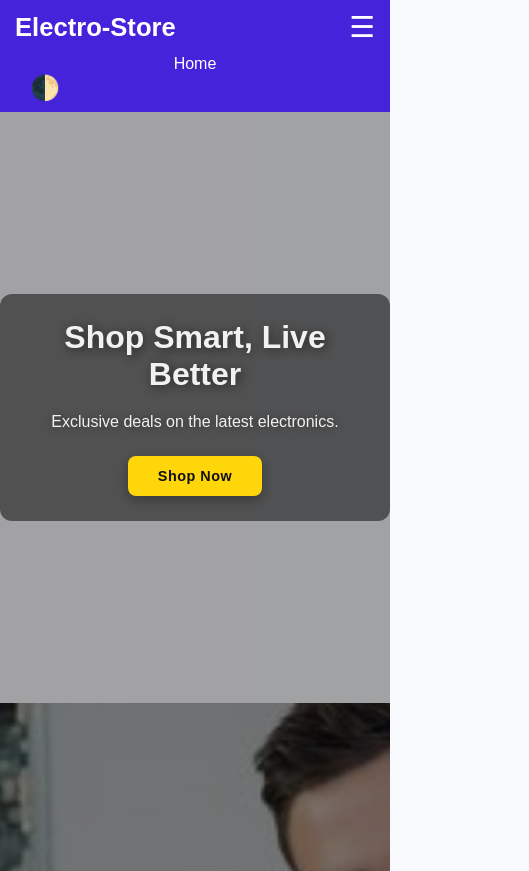
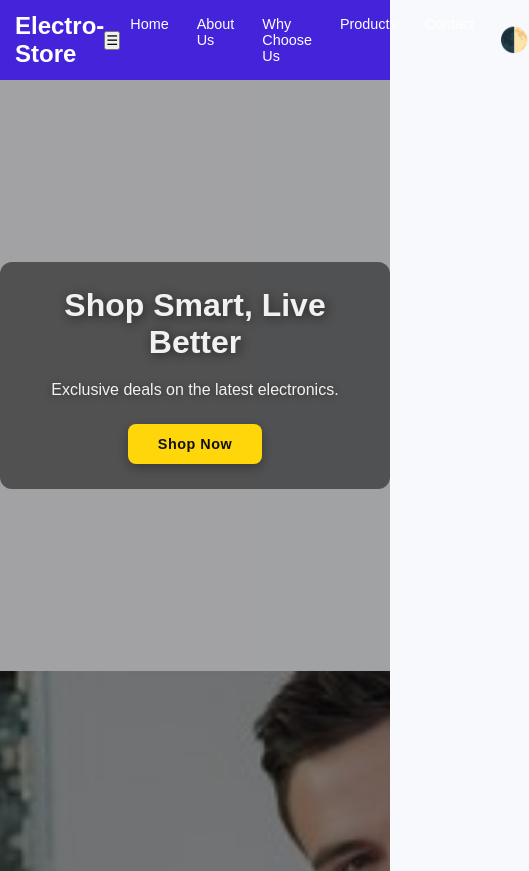
Before and after one commit to usharajbanshi/electronic-market, a plain HTML site: page index.html in a window 390 px wide. Shown: the top 871 px of the page, 529 px wide, since content can reach past the window. Drawn offline with nearby package versions, Linux system fonts and the light colour scheme.

Commit message:
Update style.css

```diff
--- a/style.css
+++ b/style.css
@@ -11,80 +11,58 @@ body {
   scroll-behavior: smooth;
   transition: background 0.4s ease, color 0.4s ease;
 }
-/* Header */
+
+
 header {
   display: flex;
   justify-content: space-between;
   align-items: center;
-  padding: 15px 25px;
+  padding: 15px 30px;
   background: #4423da;
   color: #fff;
   position: sticky;
   top: 0;
   z-index: 1000;
-  flex-wrap: wrap;
+  flex-wrap: nowrap; /* Keep everything in one line */
 }
 
 header .logo {
-  font-size: 1.6em;
+  font-size: 1.5em;
   font-weight: bold;
-  flex-shrink: 0;
 }
 
-nav {
+header nav {
   display: flex;
   gap: 15px;
-  flex: 1 1 auto;
-  justify-content: center;
-  flex-wrap: wrap;
+  flex-wrap: nowrap; /* Keep nav links in one line */
+}
+
+header nav a {
+  position: relative;
+  padding: 8px 15px;
+  color: #fff;
+  text-decoration: none;
+  font-weight: 500;
+  border-radius: 10px;
   transition: all 0.3s ease;
 }
 
-nav a {
-  position: relative;
-  padding: 10px 18px;
-  color: #fff;
-  text-decoration: none;
-  font-weight: 500;
-  border-radius: 12px;
-  transition: all 0.3s ease;
-}
-
-nav a::after {
-  content: '';
-  position: absolute;
-  left: 50%;
-  bottom: -4px;
-  transform: translateX(-50%);
-  width: 0%;
-  height: 3px;
-  background: #ffcc00;
-  border-radius: 3px;
-  transition: 0.3s;
-}
-
-nav a:hover::after,
-nav a.active::after {
-  width: 60%;
-}
-
-nav a:hover,
-nav a.active {
-  background: rgba(255,255,255,0.2);
+header nav a:hover,
+header nav a.active {
+  background: rgba(255, 255, 255, 0.2);
   color: #ffcc00;
   transform: translateY(-2px);
   box-shadow: 0 4px 15px rgba(0,0,0,0.2);
 }
 
-/* Theme toggle */
+/* Theme toggle button */
 .theme-toggle {
   background: transparent;
   border: none;
   cursor: pointer;
   font-size: 1.5rem;
   margin-left: 15px;
-  flex-shrink: 0;
-  color: #fff;
+  color: var(--text-color);
   transition: color 0.3s ease, transform 0.3s ease;
 }
 
@@ -93,66 +71,23 @@ nav a.active {
   color: #ffcc00;
 }
 
-/* Hamburger for mobile */
-.hamburger {
-  display: none;
-  font-size: 1.8em;
-  background: transparent;
-  border: none;
-  cursor: pointer;
-  color: #fff;
-  flex-shrink: 0;
-}
-
-/* Responsive adjustments */
-@media (max-width: 1024px) {
-  nav a {
-    padding: 8px 15px;
-  }
-}
-
+/* Responsive adjustments without stacking */
 @media (max-width: 768px) {
-  nav {
-    max-height: 0;
-    flex-direction: column;
-    width: 100%;
-    overflow: hidden;
-    background: #4423da;
-    border-radius: 8px;
-    margin-top: 10px;
-    padding: 10px 0;
-    transition: max-height 0.5s ease;
-  }
-
-  nav.show {
-    display: flex;
-    max-height:500px;
-
-  }
-
-  nav a {
-    width: 100%;
-    text-align: center;
-    margin: 5px 0;
-  }
-
-  .hamburger {
-    display: block;
-  }
-}
-
-@media (max-width: 480px) {
   header {
     padding: 10px 15px;
   }
-
+  header nav {
+    gap: 8px; /* reduce spacing for smaller screens */
+  }
+  header nav a {
+    padding: 6px 10px;
+    font-size: 0.9em;
+  }
   .theme-toggle {
-    font-size: 1.3rem;
+    font-size: 1.2rem;
+    margin-left: 10px;
   }
 }
-
-
-
 
 /* === Theme Toggle Button === */
 .theme-toggle {
```
